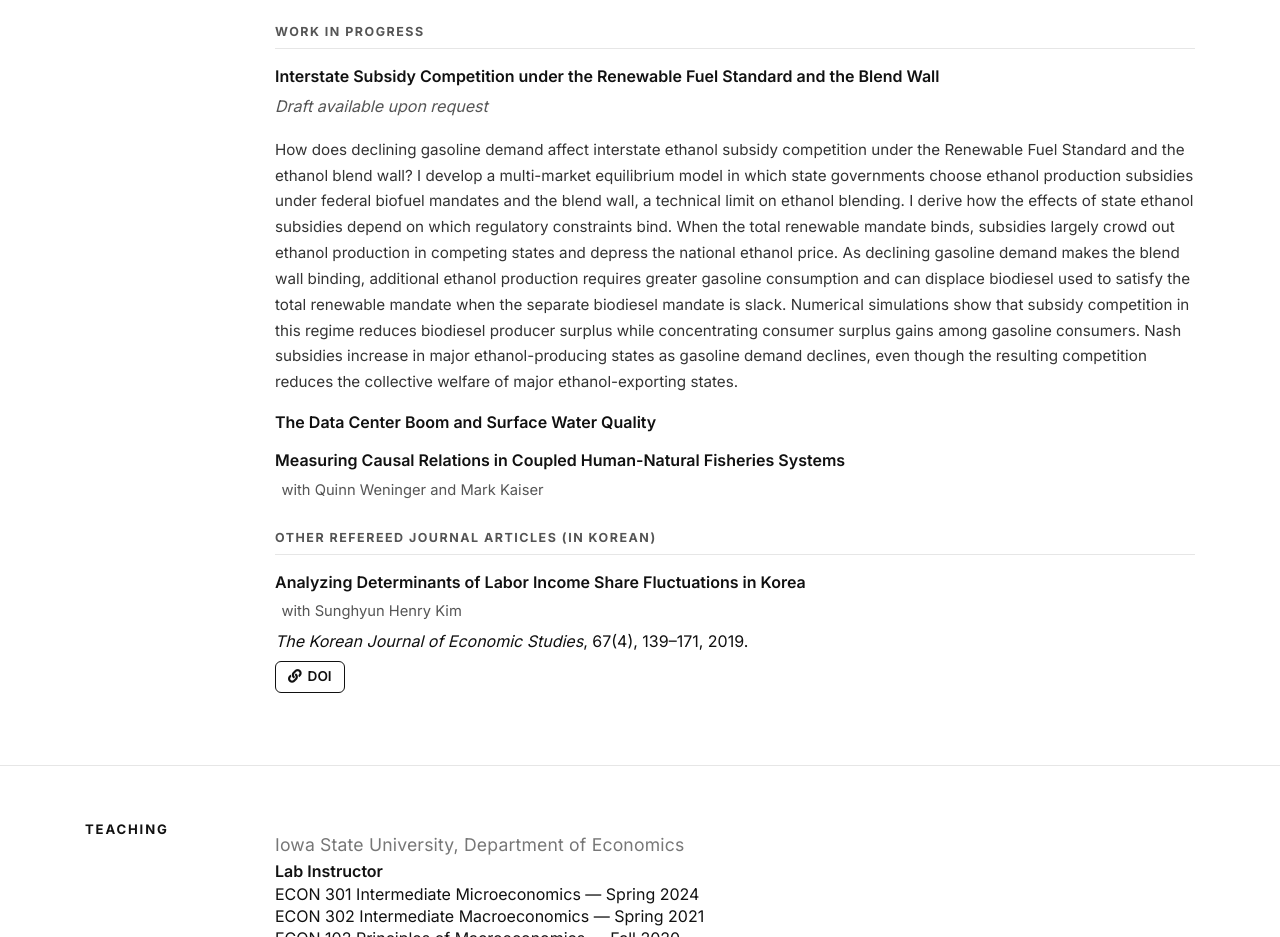
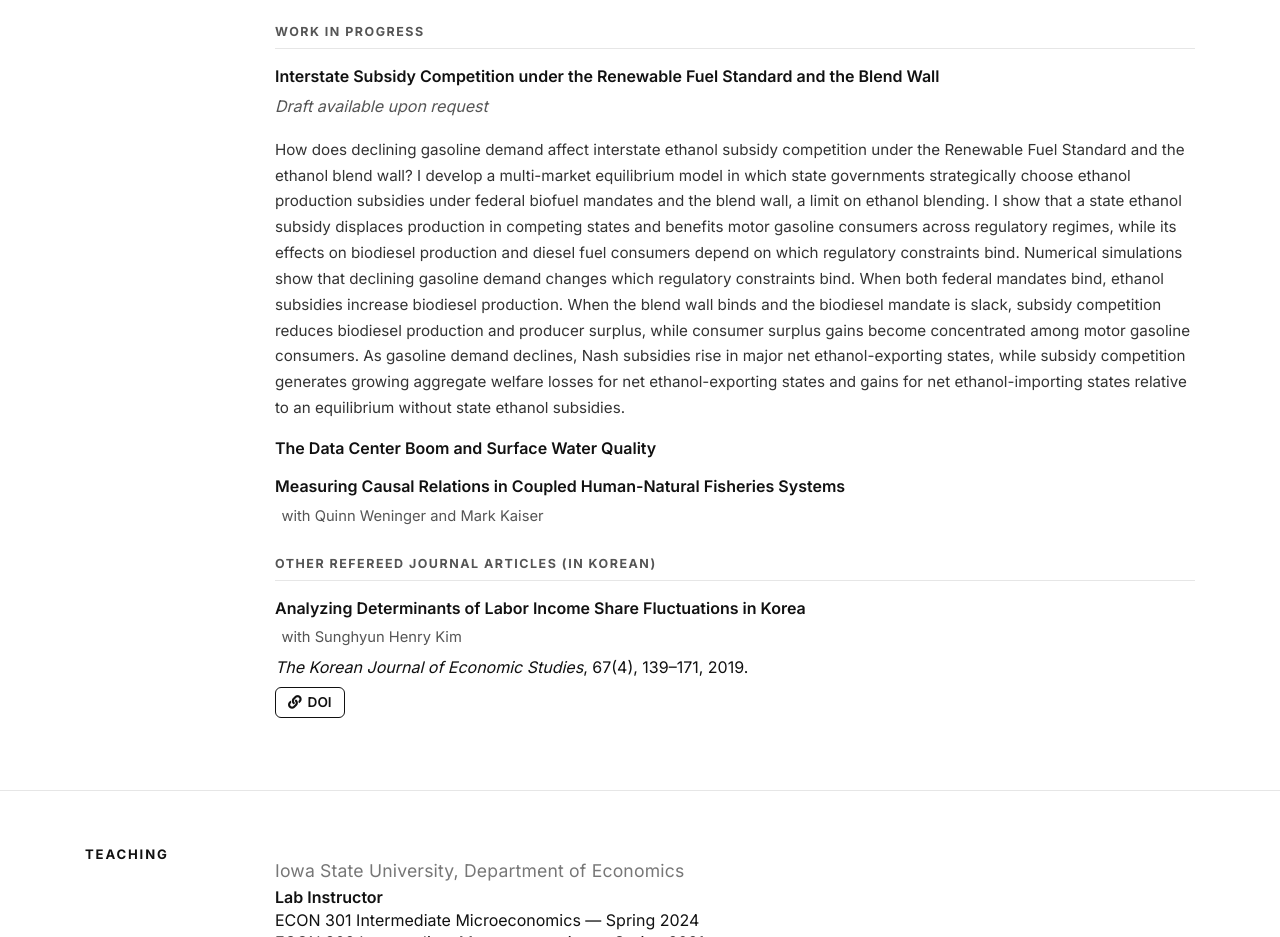
Before and after one commit to hulhwang/hulhwang.github.io, a plain HTML site: page index.html in a window 1280 px wide. Shown: the part 1080-2017 px from the top of the page. Drawn offline with nearby package versions, Linux system fonts and the light colour scheme.

Commit message:
Update paper abstract for clarity on ethanol subsidies
Revised the abstract to clarify the impact of ethanol subsidies on competing states and consumer surplus under varying regulatory constraints.

```diff
--- a/index.html
+++ b/index.html
@@ -282,8 +282,7 @@
           <p class="muted"><em>Draft available upon request</em></p>
           <p class="paper-abstract">
 
-How does declining gasoline demand affect interstate ethanol subsidy competition under the Renewable Fuel Standard and the ethanol blend wall? I develop a multi-market equilibrium model in which state governments choose ethanol production subsidies under federal biofuel mandates and the blend wall, a technical limit on ethanol blending. I derive how the effects of state ethanol subsidies depend on which regulatory constraints bind. When the total renewable mandate binds, subsidies largely crowd out ethanol production in competing states and depress the national ethanol price. As declining gasoline demand makes the blend wall binding, additional ethanol production requires greater gasoline consumption and can displace biodiesel used to satisfy the total renewable mandate when the separate biodiesel mandate is slack. Numerical simulations show that subsidy competition in this regime reduces biodiesel producer surplus while concentrating consumer surplus gains among gasoline consumers. Nash subsidies increase in major ethanol-producing states as gasoline demand declines, even though the resulting competition reduces the collective welfare of major ethanol-exporting states.
-            </p>
+How does declining gasoline demand affect interstate ethanol subsidy competition under the Renewable Fuel Standard and the ethanol blend wall? I develop a multi-market equilibrium model in which state governments strategically choose ethanol production subsidies under federal biofuel mandates and the blend wall, a limit on ethanol blending. I show that a state ethanol subsidy displaces production in competing states and benefits motor gasoline consumers across regulatory regimes, while its effects on biodiesel production and diesel fuel consumers depend on which regulatory constraints bind. Numerical simulations show that declining gasoline demand changes which regulatory constraints bind. When both federal mandates bind, ethanol subsidies increase biodiesel production. When the blend wall binds and the biodiesel mandate is slack, subsidy competition reduces biodiesel production and producer surplus, while consumer surplus gains become concentrated among motor gasoline consumers. As gasoline demand declines, Nash subsidies rise in major net ethanol-exporting states, while subsidy competition generates growing aggregate welfare losses for net ethanol-exporting states and gains for net ethanol-importing states relative to an equilibrium without state ethanol subsidies.            </p>
         </div>
 
         <div class="mb-4">
```
